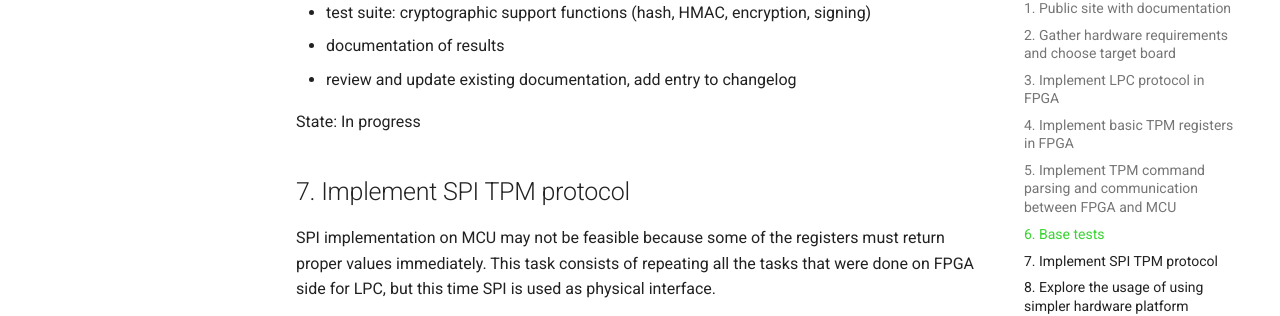
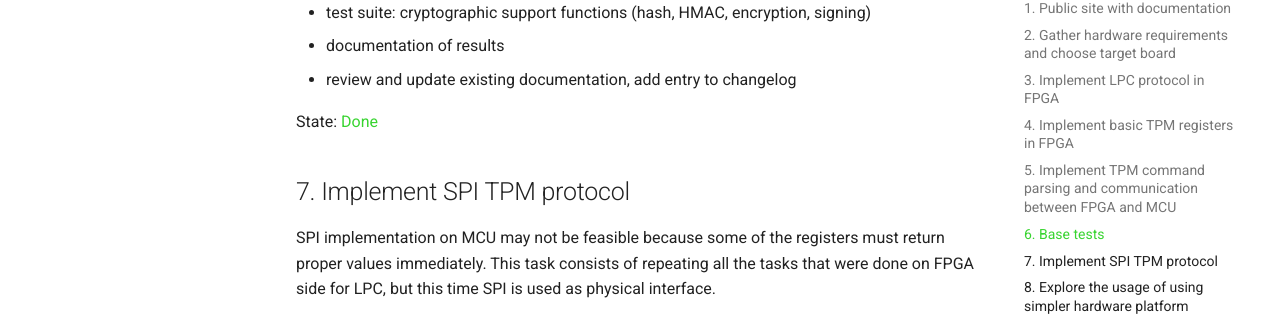
Before and after one commit to Dasharo/twpm-docs, an MkDocs documentation site: the page built from docs/roadmap/index.md, in a window 1280 px wide and 900 px high, scrolled down 2646 px. Shown: the part 148-464 px from the top of the window. Built offline with MkDocs 1.6.1 and Material for MkDocs 9.7.7, drawn with Linux system fonts in a browser that asks for light colours; comment, search, counter and statistics services are not loaded.

Commit message:
roadmap: set P6 to done
Signed-off-by: Maciej Pijanowski <maciej.pijanowski@3mdeb.com>

```diff
--- a/docs/roadmap/index.md
+++ b/docs/roadmap/index.md
@@ -110,7 +110,7 @@ types)
 - documentation of results
 - review and update existing documentation, add entry to changelog
 
-State: In progress
+State: [Done](../changelog/#2024-01-16)
 
 ## 7. Implement SPI TPM protocol
 
```
